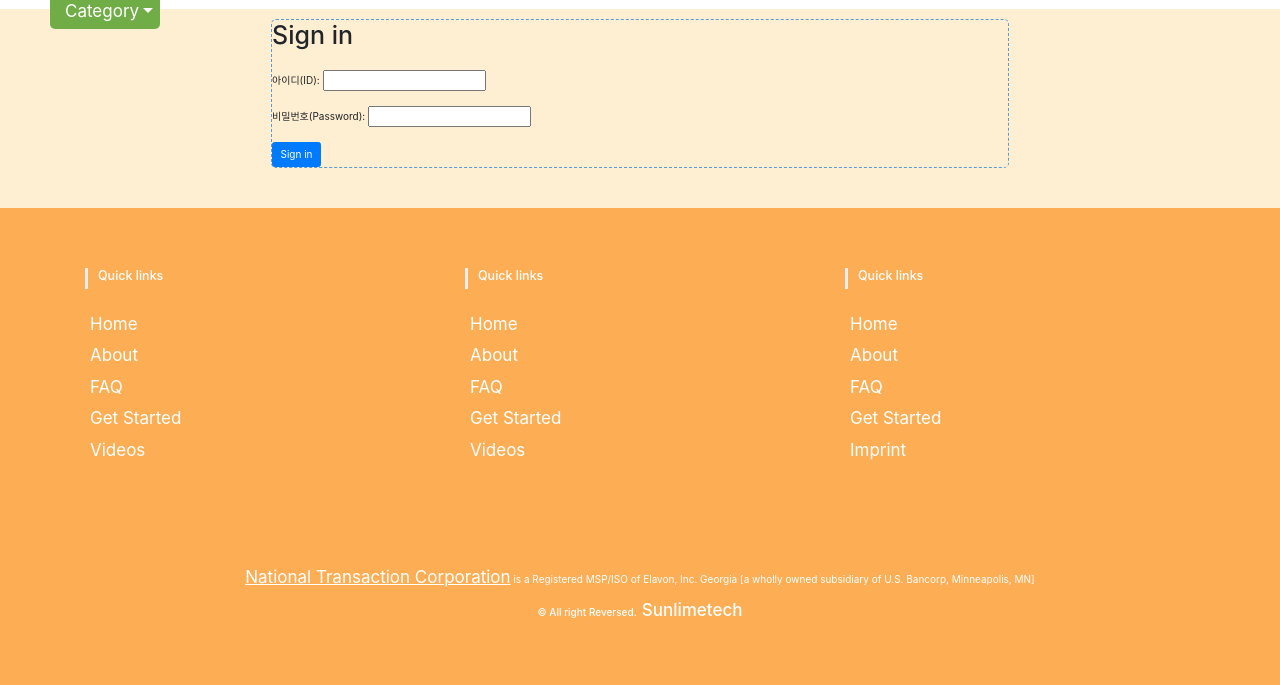
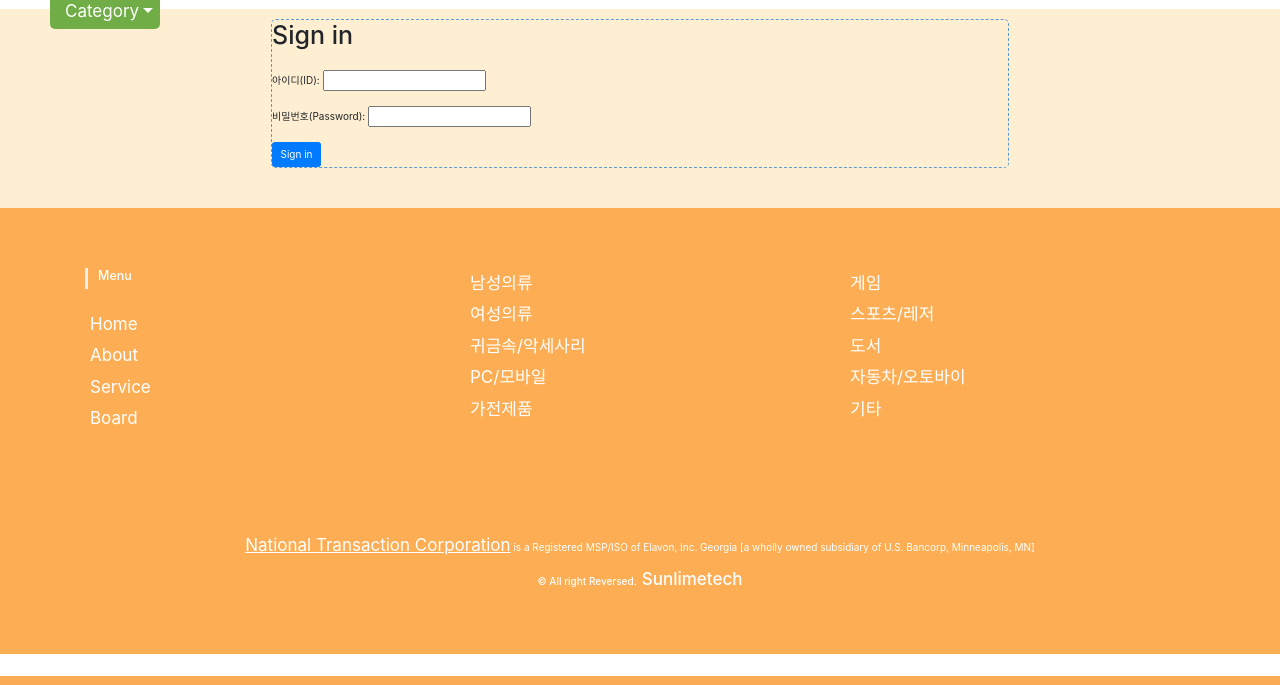
Before and after one commit to seung-gyu-kim/LikeLion_GASILI_Project, a Django app: page /accounts/login/ in a window 1280 px wide. Shown: the part 124-809 px from the top of the page. Run offline with Django 3.2, Linux system fonts and the light colour scheme; some libraries are stand-ins or nearby versions; some web fonts are replaced.

Commit message:
update footer

```diff
--- a/gasili/templates/base.html
+++ b/gasili/templates/base.html
@@ -310,35 +310,33 @@ section .section-title {
       <div class="container">
         <div class="row text-center text-xs-center text-sm-left text-md-left">
           <div class="col-xs-12 col-sm-4 col-md-4">
-            <h5>Quick links</h5>
+            <h5>Menu</h5>
             <ul class="list-unstyled quick-links">
               <li><a href="javascript:void();"><i class="fa fa-angle-double-right"></i>Home</a></li>
               <li><a href="javascript:void();"><i class="fa fa-angle-double-right"></i>About</a></li>
-              <li><a href="javascript:void();"><i class="fa fa-angle-double-right"></i>FAQ</a></li>
-              <li><a href="javascript:void();"><i class="fa fa-angle-double-right"></i>Get Started</a></li>
-              <li><a href="javascript:void();"><i class="fa fa-angle-double-right"></i>Videos</a></li>
+              <li><a href="javascript:void();"><i class="fa fa-angle-double-right"></i>Service</a></li>
+              <li><a href="javascript:void();"><i class="fa fa-angle-double-right"></i>Board</a></li>
             </ul>
           </div>
           <div class="col-xs-12 col-sm-4 col-md-4">
-            <h5>Quick links</h5>
             <ul class="list-unstyled quick-links">
-              <li><a href="javascript:void();"><i class="fa fa-angle-double-right"></i>Home</a></li>
-              <li><a href="javascript:void();"><i class="fa fa-angle-double-right"></i>About</a></li>
-              <li><a href="javascript:void();"><i class="fa fa-angle-double-right"></i>FAQ</a></li>
-              <li><a href="javascript:void();"><i class="fa fa-angle-double-right"></i>Get Started</a></li>
-              <li><a href="javascript:void();"><i class="fa fa-angle-double-right"></i>Videos</a></li>
+              <li><a href="javascript:void();"><i class="fa fa-angle-double-right"></i>남성의류</a></li>
+              <li><a href="javascript:void();"><i class="fa fa-angle-double-right"></i>여성의류</a></li>
+              <li><a href="javascript:void();"><i class="fa fa-angle-double-right"></i>귀금속/악세사리</a></li>
+              <li><a href="javascript:void();"><i class="fa fa-angle-double-right"></i>PC/모바일</a></li>
+              <li><a href="javascript:void();"><i class="fa fa-angle-double-right"></i>가전제품</a></li>
             </ul>
           </div>
           <div class="col-xs-12 col-sm-4 col-md-4">
-            <h5>Quick links</h5>
             <ul class="list-unstyled quick-links">
-              <li><a href="javascript:void();"><i class="fa fa-angle-double-right"></i>Home</a></li>
-              <li><a href="javascript:void();"><i class="fa fa-angle-double-right"></i>About</a></li>
-              <li><a href="javascript:void();"><i class="fa fa-angle-double-right"></i>FAQ</a></li>
-              <li><a href="javascript:void();"><i class="fa fa-angle-double-right"></i>Get Started</a></li>
-              <li><a href="https://wwwe.sunlimetech.com" title="Design and developed by"><i class="fa fa-angle-double-right"></i>Imprint</a></li>
+              <li><a href="javascript:void();"><i class="fa fa-angle-double-right"></i>게임</a></li>
+              <li><a href="javascript:void();"><i class="fa fa-angle-double-right"></i>스포츠/레저</a></li>
+              <li><a href="javascript:void();"><i class="fa fa-angle-double-right"></i>도서</a></li>
+              <li><a href="javascript:void();"><i class="fa fa-angle-double-right"></i>자동차/오토바이</a></li>
+              <li><a href="javascript:void();"><i class="fa fa-angle-double-right"></i>기타</a></li>
             </ul>
           </div>
+
         </div>
         <div class="row">
           <div class="col-xs-12 col-sm-12 col-md-12 mt-2 mt-sm-5">
```
